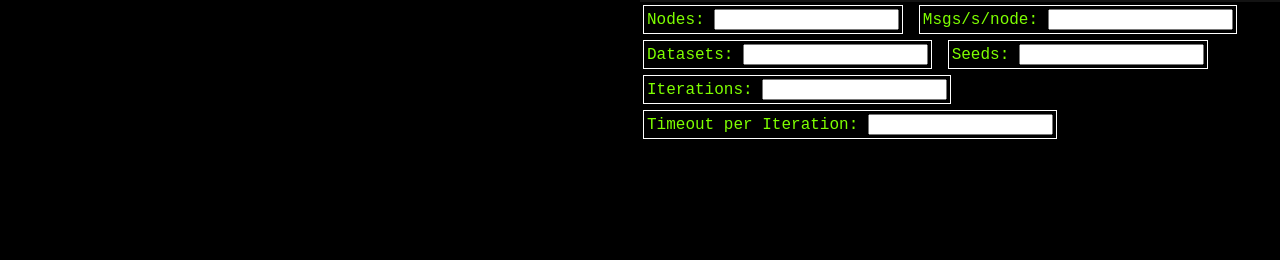
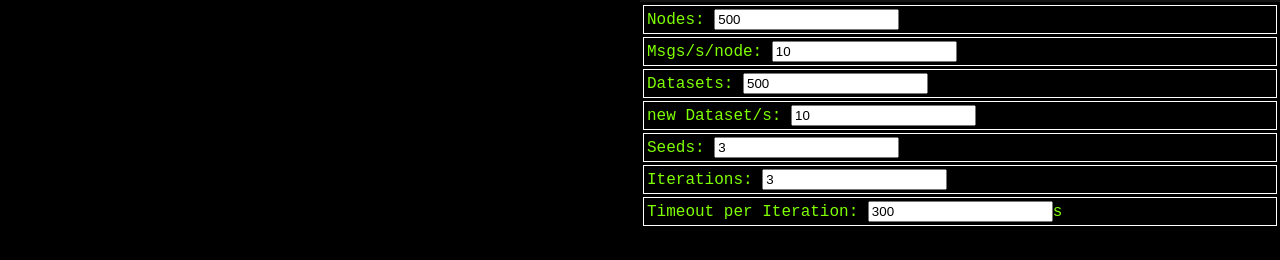
Before and after one commit to i5heu/distribution-game, a website built with webpack: page src/index.html in a window 1280 px wide. Shown: the part 114-374 px from the top of the page. Built offline with nearby package versions, Linux system fonts and the light colour scheme; what monaco-editor would draw is missing.

Commit message:
add basic frontend, delete dist

```diff
--- a/src/index.html
+++ b/src/index.html
@@ -83,7 +83,7 @@
       }
 
       label {
-        display: inline-block;
+        display: block;
         border: 1px solid #fff;
         margin: 3px;
         padding: 3px;
@@ -121,13 +121,42 @@
         <div id="import">Import</div>
       </div>
       <div id="preview">
-        <label>Nodes: <input type="number" min="2" /></label>
-        <label>Msgs/s/node: <input type="number" min="1" /></label>
-        <label>Datasets: <input type="number" min="10" /></label>
-        <label>Seeds: <input type="number" min="1" /></label>
-        <label>Iterations: <input type="number" min="1" /></label>
-        <label>Timeout per Iteration: <input type="number" min="100" /></label>
+        <div id="config">
+          <label
+            >Nodes: <input data-key="nodes" type="number" min="2" value="500"
+          /></label>
+          <label
+            >Msgs/s/node:
+            <input data-key="msgs_s_node" type="number" min="1" value="10"
+          /></label>
+          <label
+            >Datasets:
+            <input data-key="datasets" type="number" min="10" value="500"
+          /></label>
+          <label
+            >new Dataset/s:
+            <input data-key="datasets_s" type="number" min="1" value="10"
+          /></label>
+          <label
+            >Seeds: <input data-key="seeds" type="number" min="1" value="3"
+          /></label>
+          <label
+            >Iterations:
+            <input data-key="iterations" type="number" min="1" value="3"
+          /></label>
+          <label
+            >Timeout per Iteration:
+            <input
+              data-key="timeout"
+              type="number"
+              min="100"
+              value="300"
+            />s</label
+          >
+        </div>
       </div>
+
+      <div id="result"></div>
     </div>
 
     <!-- Place this tag in your head or just before your close body tag. -->
--- a/src/main.ts
+++ b/src/main.ts
@@ -60,3 +60,15 @@ function getStorageFromBrowser() {
   if (store) return JSON.parse(store);
   return null;
 }
+function getConfig() {
+  const configEl = document.getElementById("config");
+
+  const config: any = {}; //TODO fix type
+  for (const el of configEl.querySelectorAll("input")) {
+    const key = el.getAttribute("data-key");
+    const value = el.value;
+    config[key] = value;
+  }
+
+  return config;
+}
```
Also changed, not shown: dist/b797181c93b3755f4fa1.ttf (deleted), dist/editor.worker.js (deleted), dist/index.html (deleted), dist/json.worker.js (deleted), dist/node_modules_monaco-editor_esm_vs_basic-languages_apex_apex_js.bundle.js (deleted), dist/node_modules_monaco-editor_esm_vs_basic-languages_azcli_azcli_js.bundle.js (deleted), dist/node_modules_monaco-editor_esm_vs_basic-languages_bat_bat_js.bundle.js (deleted), dist/node_modules_monaco-editor_esm_vs_basic-languages_bicep_bicep_js.bundle.js (deleted), dist/node_modules_monaco-editor_esm_vs_basic-languages_cameligo_cameligo_js.bundle.js (deleted), dist/node_modules_monaco-editor_esm_vs_basic-languages_coffee_coffee_js.bundle.js (deleted), dist/node_modules_monaco-editor_esm_vs_basic-languages_cpp_cpp_js.bundle.js (deleted), dist/node_modules_monaco-editor_esm_vs_basic-languages_csharp_csharp_js.bundle.js (deleted), dist/node_modules_monaco-editor_esm_vs_basic-languages_csp_csp_js.bundle.js (deleted), dist/node_modules_monaco-editor_esm_vs_basic-languages_css_css_js.bundle.js (deleted), 72 more files, 3 other files.
